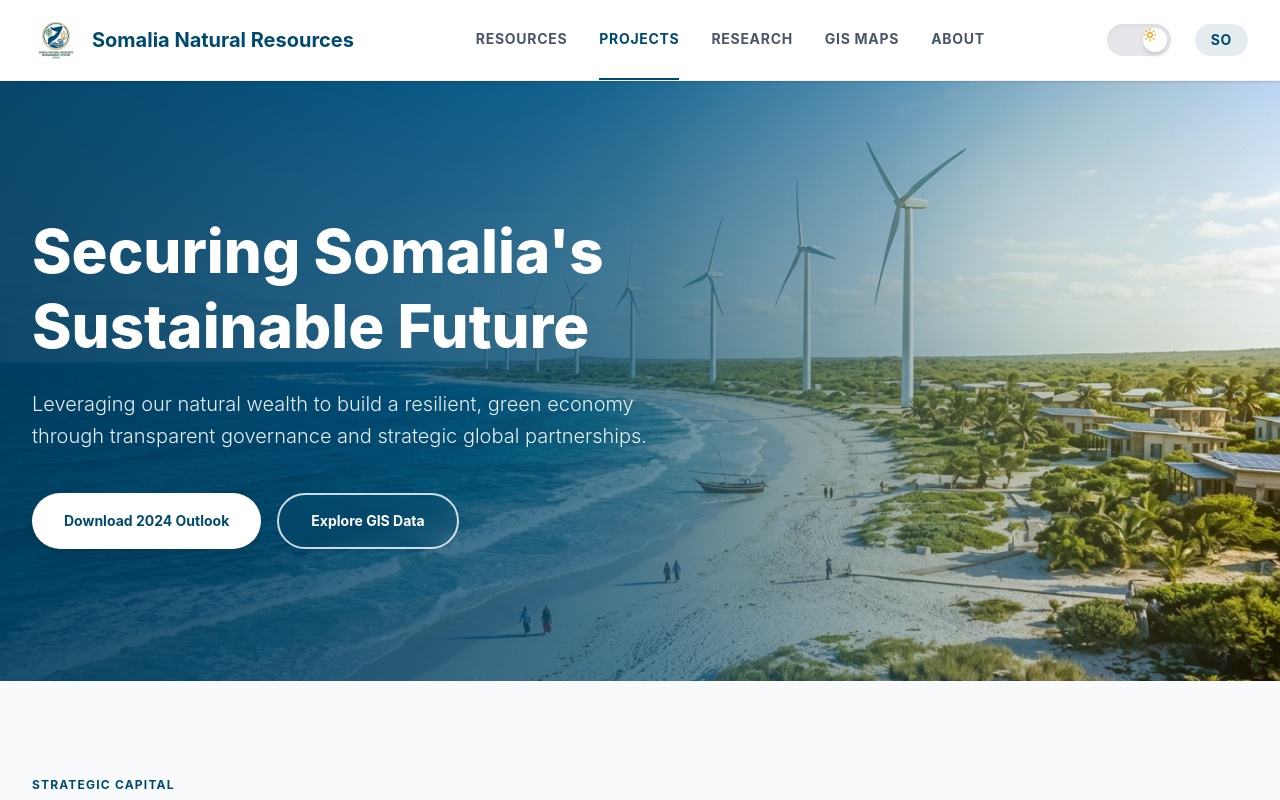
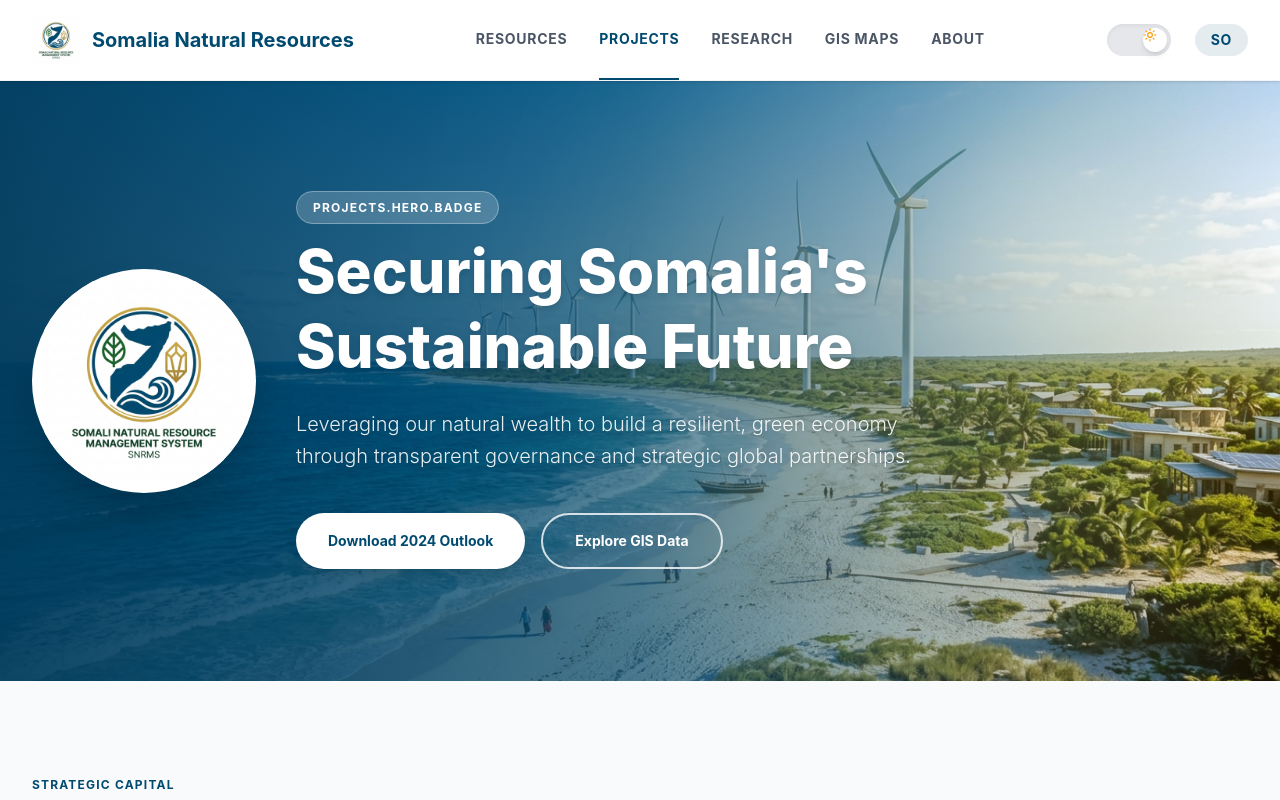
Before and after one commit to Abdinasirmoha/SomaliNaturalResourcefrontend, a React app in the folder frontend/: page /public-projects in a window 1280 px wide. Shown: the top 800 px of the page. Built offline with nearby package versions, Linux system fonts and the light colour scheme; no server answers; the HTML template or start-up script is replaced by a standard one.

Commit message:
Update Projects hero layout to match About page with circular logo

```diff
--- a/frontend/src/pages/public/PublicProjects.jsx
+++ b/frontend/src/pages/public/PublicProjects.jsx
@@ -7,6 +7,8 @@ import heroImg from '../../assets/projects_hero_beautiful.jpg';
 import marineImg from '../../assets/somali_marine_resources_underwater_photography_of_vibrant_coral_reefs_sea.png';
 import forestImg from '../../assets/somali_forest_resources_ancient_frankincense_and_myrrh_trees_on_a_rocky.png';
 import renewableEnergyImg from '../../assets/renewable_energy.jpg';
+
+import logoImg from '../../assets/logo.png';
 
 const PublicProjects = () => {
   const [projects, setProjects] = useState([]);
@@ -85,7 +87,7 @@ const PublicProjects = () => {
             alt="Sustainable Future"
             className="w-full h-full object-cover"
           />
-          <div className="absolute inset-0 bg-gradient-to-r from-[#003b5c]/90 via-[#004a70]/70 to-transparent"></div>
+          <div className="absolute inset-0 bg-gradient-to-r from-[#003b5c]/95 via-[#004a70]/70 to-transparent"></div>
 
           {/* Sunlight Effect */}
           <div className="absolute -top-40 -right-40 w-[800px] h-[800px] bg-amber-400/20 rounded-full blur-[120px] mix-blend-screen pointer-events-none"></div>
@@ -93,12 +95,21 @@ const PublicProjects = () => {
           <div className="absolute top-20 right-40 w-[200px] h-[200px] bg-white/10 rounded-full blur-[40px] mix-blend-screen pointer-events-none"></div>
         </div>
 
-        <div className="relative z-10 max-w-7xl mx-auto px-4 sm:px-6 lg:px-8 h-full flex flex-col justify-center">
-          <div className="max-w-3xl">
-            <h1 className="text-5xl md:text-6xl font-extrabold text-white mb-6 leading-tight whitespace-pre-line">
+        <div className="relative z-10 h-full flex flex-col justify-center max-w-7xl mx-auto px-4 sm:px-6 lg:px-8">
+          <div className="max-w-4xl flex items-center gap-10">
+            <div className="hidden md:flex w-56 h-56 shrink-0 bg-white p-3 rounded-full shadow-2xl items-center justify-center overflow-hidden">
+              <img src={logoImg} alt="SNRMS Logo" className="w-full h-full object-contain mix-blend-multiply" />
+            </div>
+            <div>
+              <div className="mb-4">
+                <span className="bg-white/20 backdrop-blur-sm text-white text-xs font-bold px-4 py-2 rounded-full uppercase tracking-widest border border-white/30">
+                  {t('projects.hero.badge') || "FEDERAL GOVERNMENT OF SOMALIA"}
+                </span>
+              </div>
+              <h1 className="text-4xl md:text-5xl lg:text-6xl font-extrabold text-white mb-6 leading-tight drop-shadow-md whitespace-pre-line">
                 {t('projects.hero.title')}
               </h1>
-            <p className="text-xl text-white/90 mb-10 leading-relaxed max-w-2xl font-light">
+              <p className="text-lg md:text-xl text-white/90 mb-10 leading-relaxed font-light drop-shadow">
                 {t('projects.hero.desc')}
               </p>
               <div className="flex flex-wrap gap-4">
@@ -108,6 +119,7 @@ const PublicProjects = () => {
                 <button className="inline-flex items-center justify-center px-8 py-4 border-2 border-white/80 text-white rounded-full text-sm font-bold hover:bg-white hover:text-[#004a70] transition-colors backdrop-blur-sm">
                   {t('projects.hero.btn2')}
                 </button>
+              </div>
             </div>
           </div>
         </div>
```
Lines whose indentation alone changed are shown as unchanged.
